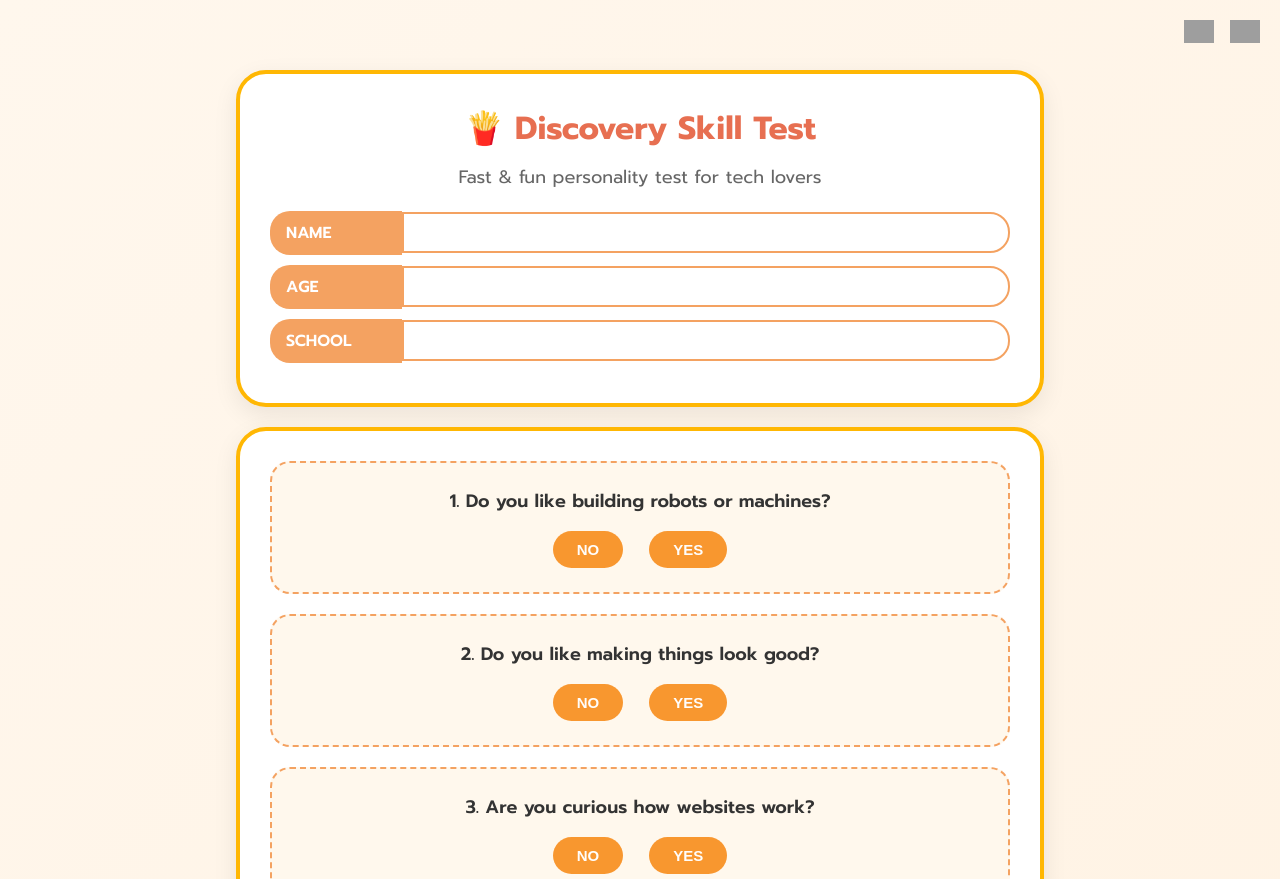
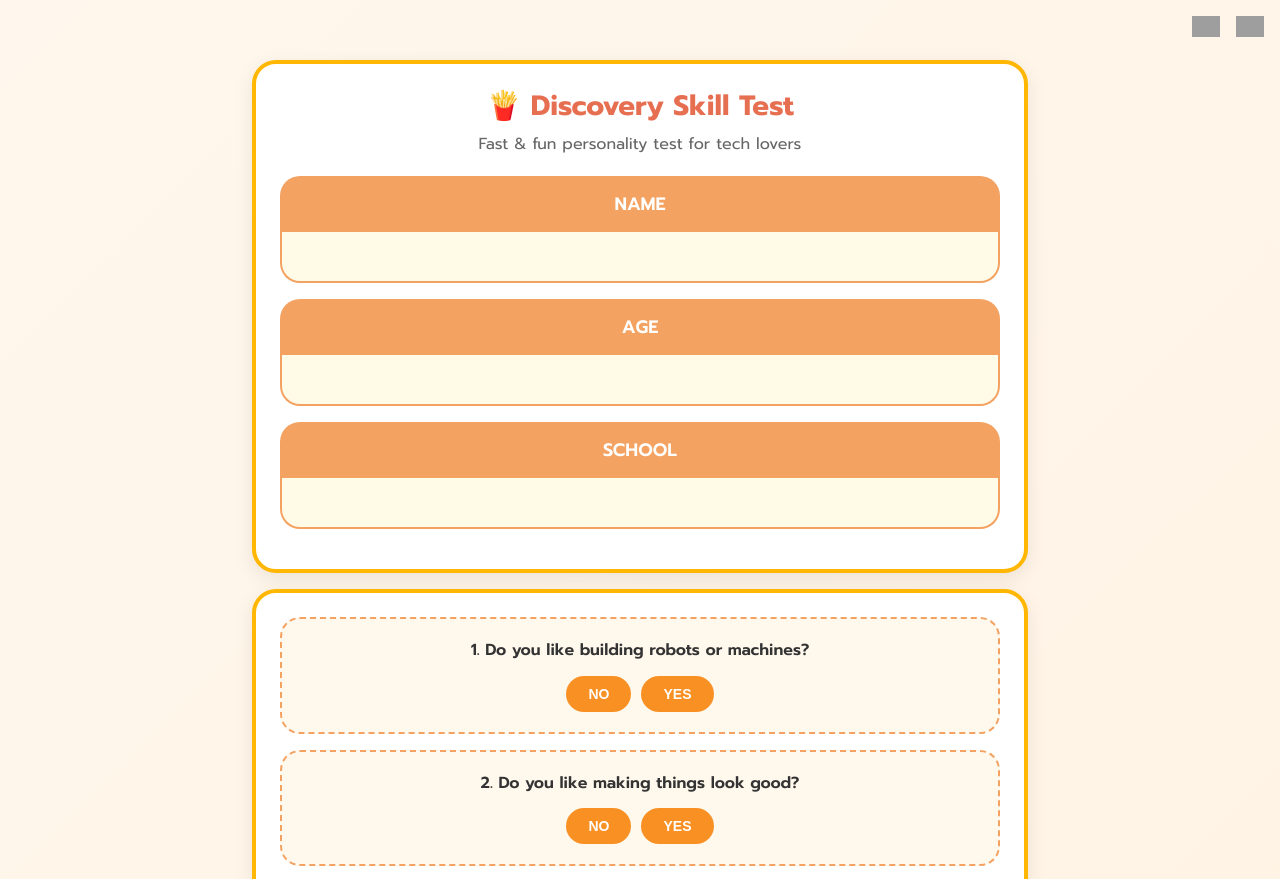
Before and after one commit to Jajafirst/discoverySkill-fast, a plain HTML site: page index.html in a window 1280 px wide. Shown: the top 879 px of the page. Drawn offline with nearby package versions, Linux system fonts and the light colour scheme; grey boxes are pictures that could not be loaded.

Commit message:
Add files via upload

```diff
--- a/index.html
+++ b/index.html
@@ -6,123 +6,149 @@
     <meta name="viewport" content="width=device-width, initial-scale=1.0" />
     <title>🍔 Discovery Skill Test</title>
     <link href="https://fonts.googleapis.com/css2?family=Prompt:wght@400;600;700&display=swap" rel="stylesheet">
+    <!-- <link rel="stylesheet" href="./style.css"> -->
     <script src="https://cdn.jsdelivr.net/npm/chart.js"></script>
     <style>
+        :root {
+            --main-orange: #f4a261;
+            --highlight-orange: #f77f00;
+            --deep-orange: #e76f51;
+            --green: #2a9d8f;
+            --yellow: #ffb703;
+            --soft-bg: #fff8ed;
+        }
+
         body {
             background: linear-gradient(135deg, #fff7ed 0%, #fff1e0 100%);
             font-family: 'Prompt', sans-serif;
             margin: 0;
-            padding: 20px;
+            padding: 16px;
         }
 
         .lang-toggle {
             text-align: right;
-            margin-bottom: 20px;
+            margin-bottom: 16px;
         }
 
         .lang-toggle img {
-            width: 30px;
+            width: 28px;
             margin-left: 10px;
             cursor: pointer;
         }
 
         .box {
             background: #fff;
-            border: 4px solid #ffb703;
-            border-radius: 30px;
-            padding: 30px;
-            margin: 20px auto;
-            max-width: 740px;
-            box-shadow: 0 8px 24px rgba(0, 0, 0, 0.08);
+            border: 4px solid var(--yellow);
+            border-radius: 24px;
+            padding: 24px;
+            margin: 16px auto;
+            max-width: 720px;
+            box-shadow: 0 6px 20px rgba(0, 0, 0, 0.08);
         }
 
         .title {
             font-weight: 700;
-            font-size: 32px;
+            font-size: 28px;
             text-align: center;
-            color: #e76f51;
-            margin-bottom: 10px;
+            color: var(--deep-orange);
+            margin-bottom: 8px;
+            line-height: 1.3;
         }
 
         .subtitle {
             text-align: center;
-            font-size: 18px;
+            font-size: 16px;
             color: #666;
             margin-bottom: 20px;
         }
 
         .input-group {
             display: flex;
-            align-items: center;
-            margin: 10px 0;
+            flex-direction: column;
+            margin: 16px 0;
+            width: 100%;
         }
 
         .input-group label {
             background-color: #f4a261;
             color: white;
             font-weight: 600;
-            padding: 10px 16px;
-            border-radius: 20px 0 0 20px;
-            width: 100px;
+            font-size: clamp(14px, 2.5vw, 18px);
+            padding: 14px 0px;
+            text-align: center;
+            border-top-left-radius: 20px;
+            border-top-right-radius: 20px;
         }
 
         .input-group input {
-            flex: 1;
-            padding: 10px 16px;
+            padding: 14px 16px;
             border: 2px solid #f4a261;
-            border-radius: 0 20px 20px 0;
-            font-size: 15px;
+            border-top: none;
+            border-bottom-left-radius: 20px;
+            border-bottom-right-radius: 20px;
+            font-size: clamp(14px, 2.5vw, 18px);
+            background-color: #fffbe6;
+            outline: none;
+            width: 100%;
+            box-sizing: border-box;
         }
 
         .question-block {
-            background: #fff8ed;
-            border: 2px dashed #f4a261;
+            background: var(--soft-bg);
+            border: 2px dashed var(--main-orange);
             border-radius: 20px;
-            padding: 24px;
-            margin-bottom: 20px;
+            padding: 20px;
+            margin-bottom: 16px;
             text-align: center;
         }
 
         .question-text {
-            font-size: 18px;
+            font-size: 16px;
             font-weight: 600;
             color: #333;
-            margin-bottom: 16px;
+            margin-bottom: 14px;
+            line-height: 1.4;
+        }
+
+        .btn-group {
+            display: flex;
+            justify-content: center;
+            gap: 10px;
+            flex-wrap: wrap;
         }
 
         .btn-group button {
-            background: #f77f00;
+            background: var(--highlight-orange);
             border: none;
             color: white;
-            padding: 10px 24px;
-            border-radius: 30px;
+            padding: 10px 22px;
+            border-radius: 25px;
             font-weight: bold;
-            font-size: 15px;
-            margin: 0 10px;
+            font-size: 14px;
             cursor: pointer;
             transition: 0.2s;
-            opacity: 0.8;
+            opacity: 0.85;
         }
 
         .btn-group button.selected {
-            background: #e76f51;
+            background: var(--deep-orange);
             opacity: 1;
             border: 2px solid #c94b2b;
         }
 
         .submit-btn {
             text-align: center;
-            margin-top: 30px;
+            margin-top: 24px;
         }
 
         .submit-btn button {
-            background: #2a9d8f;
+            background: var(--green);
             color: white;
             font-weight: 600;
-            padding: 14px 36px;
+            padding: 12px 30px;
             border: none;
             border-radius: 40px;
-            font-size: 17px;
+            font-size: 16px;
             cursor: pointer;
             box-shadow: 0 4px 12px rgba(0, 0, 0, 0.1);
         }
@@ -131,36 +157,56 @@
             background: #fff3cd;
             border-radius: 12px;
             padding: 18px;
-            margin-top: 24px;
-            font-size: 15px;
+            margin-top: 20px;
+            font-size: 14px;
             color: #5c432d;
-            line-height: 1.6;
+            line-height: 1.5;
         }
 
         #resultBox img {
-            max-width: 220px;
+            max-width: 180px;
             display: block;
-            margin: 20px auto 10px;
+            margin: 20px auto 12px;
         }
 
         #resultTitle {
             text-align: center;
-            font-size: 24px;
+            font-size: 22px;
             color: #264653;
-            margin-top: 10px;
+            margin-top: 12px;
         }
 
-        /* Responsive Chart Container */
         .chart-container {
             width: 100%;
-            max-width: 400px;
+            max-width: 360px;
             aspect-ratio: 1 / 1;
-            margin: 30px auto;
+            margin: 24px auto;
         }
 
         canvas {
             width: 100% !important;
             height: 100% !important;
+        }
+
+        @media (max-width: 500px) {
+            .input-group {
+                flex-direction: column;
+                align-items: stretch;
+            }
+
+            .input-group label,
+            .input-group input {
+                border-radius: 20px;
+                width: 100%;
+            }
+
+            .input-group label {
+                border-radius: 20px 20px 0 0;
+            }
+
+            .input-group input {
+                border-radius: 0 0 20px 20px;
+            }
         }
     </style>
 </head>
@@ -229,24 +275,44 @@
 
         const tips = {
             "Full Stack Dev": {
-                en: "💡 Learn: HTML, CSS, JavaScript<br>🛠 Tools: GitHub, Firebase<br>📌 Projects: Blog, Todo App",
-                th: "💡 เรียนรู้: HTML, CSS, JavaScript<br>🛠 เครื่องมือ: GitHub, Firebase<br>📌 โปรเจกต์: เว็บบล็อก, To-do App"
+                en: `💡 Learn: HTML, CSS, JavaScript, Node.js<br>
+             🛠 Tools: VS Code, GitHub, Express, MongoDB, Firebase<br>
+             📌 Projects: Build a portfolio website, a full-stack blog, or a task manager app`,
+                th: `💡 เรียนรู้: HTML, CSS, JavaScript, Node.js<br>
+             🛠 เครื่องมือ: VS Code, GitHub, Express, MongoDB, Firebase<br>
+             📌 โปรเจกต์: สร้างเว็บไซต์ผลงาน, เว็บบล็อก, หรือแอปจัดการงาน`
             },
             "UX/UI Design": {
-                en: "💡 Learn: Figma, Adobe XD<br>🛠 Tools: Canva, Webflow<br>📌 Projects: Redesign an app",
-                th: "💡 เรียนรู้: Figma, Adobe XD<br>🛠 เครื่องมือ: Canva, Webflow<br>📌 โปรเจกต์: รีดีไซน์แอป"
+                en: `💡 Learn: Design principles, wireframing, prototyping<br>
+             🛠 Tools: Figma, Adobe XD, Notion, Webflow<br>
+             📌 Projects: Redesign a mobile app, create a UI kit, or build a personal design system`,
+                th: `💡 เรียนรู้: หลักการออกแบบ, การทำ wireframe และ prototype<br>
+             🛠 เครื่องมือ: Figma, Adobe XD, Notion, Webflow<br>
+             📌 โปรเจกต์: รีดีไซน์แอป, สร้าง UI kit หรือระบบออกแบบส่วนตัว`
             },
             "Data Science": {
-                en: "💡 Learn: Python, Pandas<br>🛠 Tools: Jupyter, Kaggle<br>📌 Projects: Analyze survey data",
-                th: "💡 เรียนรู้: Python, Pandas<br>🛠 เครื่องมือ: Jupyter, Kaggle<br>📌 โปรเจกต์: วิเคราะห์ข้อมูลแบบสำรวจ"
+                en: `💡 Learn: Python, Pandas, NumPy, Matplotlib, Machine Learning basics<br>
+             🛠 Tools: Jupyter Notebook, Google Colab, Kaggle<br>
+             📌 Projects: Analyze real datasets, build prediction models, or visualize trends`,
+                th: `💡 เรียนรู้: Python, Pandas, NumPy, พื้นฐาน Machine Learning<br>
+             🛠 เครื่องมือ: Jupyter Notebook, Google Colab, Kaggle<br>
+             📌 โปรเจกต์: วิเคราะห์ข้อมูลจริง, สร้างโมเดลพยากรณ์, หรือทำ data visualization`
             },
             "Robotics": {
-                en: "💡 Learn: Arduino, Raspberry Pi<br>🛠 Tools: Tinkercad, Robot kits<br>📌 Projects: Smart car",
-                th: "💡 เรียนรู้: Arduino, Raspberry Pi<br>🛠 เครื่องมือ: Tinkercad, ชุดหุ่นยนต์<br>📌 โปรเจกต์: รถอัจฉริยะ"
+                en: `💡 Learn: Arduino, C++, sensors & motors, embedded systems<br>
+             🛠 Tools: Arduino IDE, Tinkercad, Raspberry Pi, Robot kits<br>
+             📌 Projects: Build a line-following robot, automate a smart car, or simulate with Tinkercad`,
+                th: `💡 เรียนรู้: Arduino, C++, การใช้งาน sensor และ motor<br>
+             🛠 เครื่องมือ: Arduino IDE, Tinkercad, Raspberry Pi, ชุดหุ่นยนต์<br>
+             📌 โปรเจกต์: สร้างหุ่นยนต์เดินตามเส้น, หรือจำลองใน Tinkercad`
             },
             "Game Dev": {
-                en: "💡 Learn: Unity, C#<br>🛠 Tools: Scratch, Roblox Studio<br>📌 Projects: Platformer",
-                th: "💡 เรียนรู้: Unity, C#<br>🛠 เครื่องมือ: Scratch, Roblox Studio<br>📌 โปรเจกต์: เกมแนว platformer"
+                en: `💡 Learn: Unity, C#, game design logic, 2D/3D assets<br>
+             🛠 Tools: Unity Hub, Blender (for 3D), Scratch (for basics)<br>
+             📌 Projects: Create a platformer game, design game UI/UX, or build a character animation`,
+                th: `💡 เรียนรู้: Unity, C#, การออกแบบเกม, การใช้ asset 2D/3D<br>
+             🛠 เครื่องมือ: Unity Hub, Blender (สำหรับ 3D), Scratch (สำหรับพื้นฐาน)<br>
+             📌 โปรเจกต์: สร้างเกม platformer, ออกแบบ UI/UX เกม, หรือทำ animation ตัวละคร`
             }
         };
 
@@ -286,48 +352,56 @@
         };
 
         const answers = [
-            { Robotics: 4 },
+            { "Robotics": 4 },
             { "UX/UI Design": 4 },
             { "Full Stack Dev": 4 },
             { "Data Science": 4 },
             { "Game Dev": 4 },
             { "Full Stack Dev": 3, "Data Science": 2 },
             { "UX/UI Design": 4 },
-            { Robotics: 4 },
+            { "Robotics": 4 },
             { "Game Dev": 3, "UX/UI Design": 2 },
-            { Robotics: 4 }
+            { "Robotics": 4 }
         ];
 
         const scores = {
-            Robotics: 0,
+            "Robotics": 0,
             "UX/UI Design": 0,
             "Full Stack Dev": 0,
             "Data Science": 0,
             "Game Dev": 0
         };
+        function calculateScores() {
+            Object.keys(scores).forEach(key => scores[key] = 0);
+            questions.forEach((q, i) => {
+                const selected = document.querySelector(`input[name="q${i}"]:checked`);
+                if (selected?.value === "yes") {
+                    for (const [key, val] of Object.entries(q.a)) {
+                        scores[key] += val;
+                    }
+                }
+            });
+        }
 
         function setLang(l) {
             currentLang = l;
 
-            // Update all UI text
             document.getElementById("nameLabel").innerText = lang[l].name;
             document.getElementById("ageLabel").innerText = lang[l].age;
             document.getElementById("schoolLabel").innerText = lang[l].school;
             document.getElementById("subText").innerText = lang[l].subtitle;
 
-            // If previously submitted, reset everything
             if (submitted) {
                 submitted = false;
 
-                // Reset scores
+
                 for (let key in scores) {
                     scores[key] = 0;
                 }
 
-                // Hide result
                 document.getElementById("resultBox").style.display = "none";
 
-                // Clear button states
+
                 document.querySelectorAll(".btn-group button").forEach(btn => {
                     btn.classList.remove("selected");
                     btn.disabled = false;
@@ -373,33 +447,59 @@
 
         function showResult() {
             submitted = true;
-            document.querySelectorAll(".btn-group button").forEach(btn => btn.disabled = true);
+            Object.keys(scores).forEach(k => scores[k] = 0);
+
+            questionList.en.forEach((_, i) => {
+                const isYes = document.querySelector(`.question-block:nth-child(${i + 1}) .btn-group button:nth-child(2)`).classList.contains("selected");
+                if (isYes) {
+                    for (const [k, v] of Object.entries(answers[i])) {
+                        scores[k] += v;
+                    }
+                }
+            });
+
+            Object.keys(scores).forEach(key => scores[key] = 0);
+
+            answers.forEach((ans, i) => {
+                const selected = document.querySelector(`#q${i} .btn-group button.selected`);
+                if (selected && selected.textContent.trim().toLowerCase() === lang[currentLang].yes.toLowerCase()) {
+                    for (let [key, val] of Object.entries(ans)) {
+                        scores[key] += val;
+                    }
+                }
+            });
+
 
             const topSkill = Object.entries(scores).sort((a, b) => b[1] - a[1])[0][0];
-
             document.getElementById("resultBox").style.display = "block";
             document.getElementById("resultTitle").innerText = lang[currentLang].result + topSkill;
             document.getElementById("resultImage").src = images[topSkill];
             document.getElementById("resultTips").innerHTML = tips[topSkill][currentLang];
 
-            const ctx = document.getElementById('pieChart').getContext('2d');
-            new Chart(ctx, {
+            const total = Object.values(scores).reduce((a, b) => a + b, 0);
+            const dataPercent = Object.values(scores).map(v => total ? Math.round((v / total) * 100) : 0);
+
+            new Chart(document.getElementById('pieChart'), {
                 type: 'pie',
                 data: {
-                    labels: Object.keys(scores),
+                    labels: Object.keys(scores).map((k, i) => `${k} (${dataPercent[i]}%)`),
                     datasets: [{
-                        data: Object.values(scores),
-                        backgroundColor: ['#e63946', '#f4a261', '#2a9d8f', '#f77f00', '#ffbe0b']
+                        data: dataPercent,
+                        backgroundColor: ['#e63946', '#f4a261', '#2a9d8f', '#fcbf49', '#ffbe0b'],
+                        borderColor: '#fff',
+                        borderWidth: 2
                     }]
                 },
                 options: {
                     responsive: true,
-                    maintainAspectRatio: false,
                     plugins: {
                         legend: { position: 'bottom' }
                     }
                 }
             });
+
+
+
 
             // Get input values
             const name = document.querySelector('input').value;
@@ -447,10 +547,10 @@
                     console.log("✅ Submitted to Google Sheet!");
                     alert("Thank you! Your result has been saved.");
                 })
-                .catch(error => {
-                    console.error("❌ Error sending to Google Sheet:", error.message);
-                    alert("Submission failed. Please try again.");
-                });
+            // .catch(error => {
+            //     console.error("❌ Error sending to Google Sheet:", error.message);
+            //     alert("Submission failed. Please try again.");
+            // });
         }
 
         setLang("en");
```
